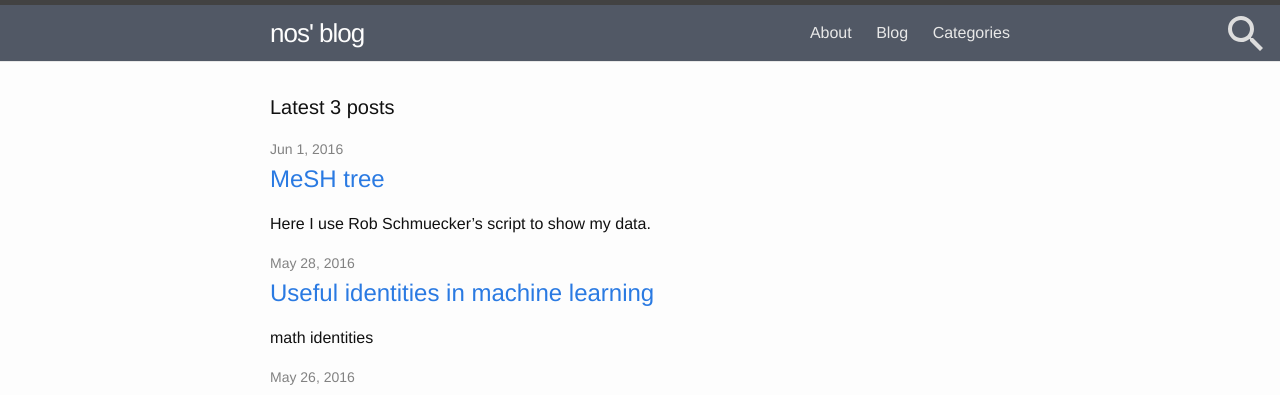
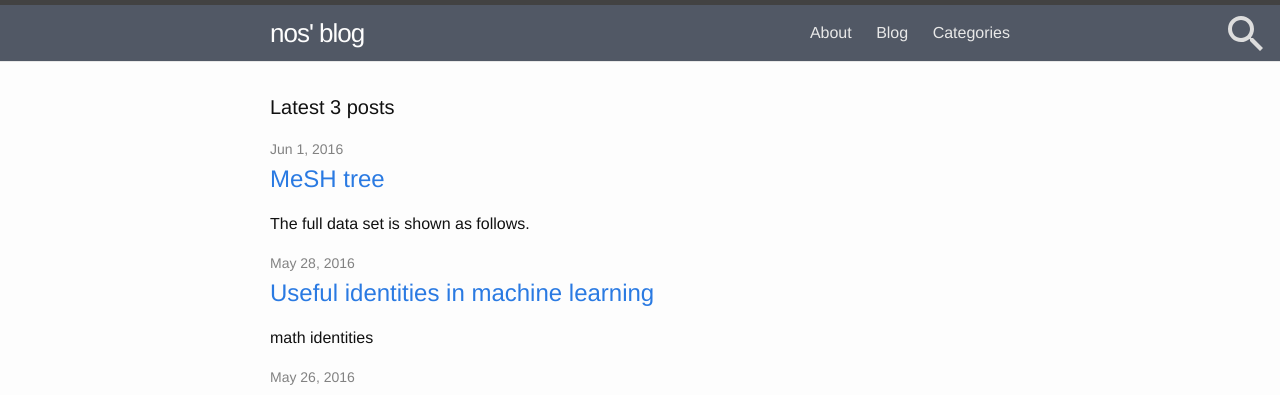
Before and after one commit to nosarthur/nosarthur.github.io, a Jekyll site: the page built from index.html, in a window 1280 px wide. Shown: the top 395 px of the page. Built offline with Jekyll 4.4.1, drawn with Linux system fonts in a browser that asks for light colours.

Commit message:
make adjustment

```diff
--- a/_posts/2016-06-01-mesh.md
+++ b/_posts/2016-06-01-mesh.md
@@ -19,7 +19,7 @@
 }
 
 .node text {
-  font: 10px sans-serif;
+  font: 14px sans-serif;
   pointer-events: none;
 }
 
@@ -30,11 +30,9 @@
 }
 </style>
 
-Here I use [Rob Schmuecker’s script][rob] to show my data.
+The full data set is shown as follows.
 
 <div id='tree-container'> </div>
 
 <script src="https://d3js.org/d3.v3.min.js" charset="utf-8"></script>
 <script src="/js/show-mesh.js"> </script>
-
-[rob]: http://bl.ocks.org/robschmuecker/7880033
--- a/js/show-mesh.js
+++ b/js/show-mesh.js
@@ -1,6 +1,6 @@
 
 var margin = {top: 30, right: 20, bottom: 30, left: 20},
-    width = 460 - margin.left - margin.right,
+    width = 500 - margin.left - margin.right,
     barHeight = 20,
     barWidth = width * .8;
 
```
Also changed, not shown: other parts of _posts/2016-06-01-mesh.md (+1 -1 lines).
